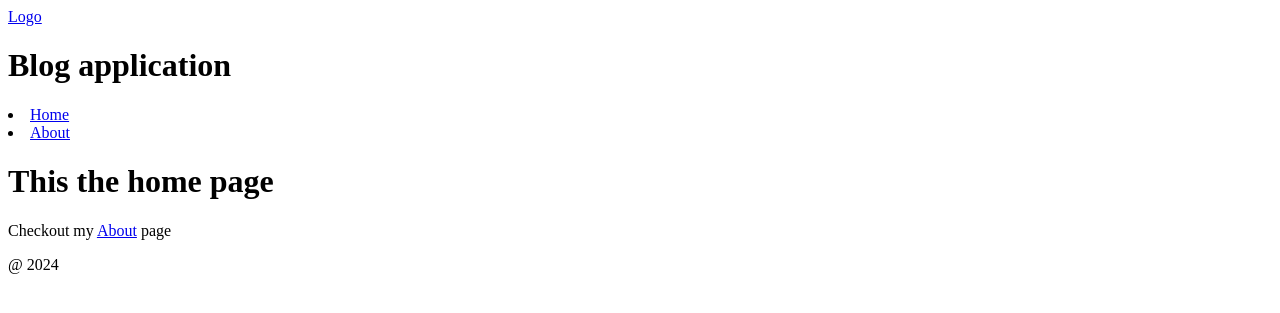
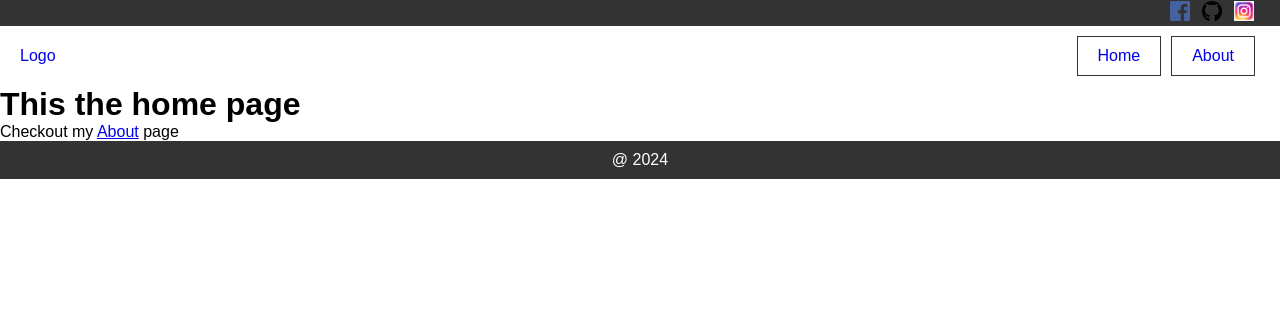
Before and after one commit to LionRouge1/blog_app_django, a Django app: page / in a window 1280 px wide. Shown: the top 313 px of the page. Run offline with Django 5.2, Linux system fonts and the light colour scheme.

Commit message:
Add image and styling

```diff
--- a/blog_app/settings.py
+++ b/blog_app/settings.py
@@ -117,6 +117,9 @@ USE_TZ = True
 # https://docs.djangoproject.com/en/5.0/howto/static-files/
 
 STATIC_URL = 'static/'
+STATICFILES_DIRS = [
+  BASE_DIR / 'static'
+]
 
 # Default primary key field type
 # https://docs.djangoproject.com/en/5.0/ref/settings/#default-auto-field
--- /dev/null
+++ b/static/css/style.css
@@ -0,0 +1,68 @@
+* {
+  padding: 0;
+  margin: 0;
+  box-sizing: border-box;
+  font-family: Arial, Helvetica, sans-serif;
+}
+
+header {
+  background-color: #333;
+  display: flex;
+  justify-content: end;
+}
+
+header a {
+  text-decoration: none;
+  padding: 5px;
+}
+
+nav {
+  display: flex;
+  justify-content: space-between;
+  align-items: center;
+  flex: 1;
+  padding: 10px;
+}
+
+nav a {
+  text-decoration: none;
+  padding: 10px;
+}
+
+header > ul img {
+  width: 20px;
+  height: 20px;
+}
+
+header > ul {
+  display: flex;
+  align-items: center;
+  margin-right: 20px;
+}
+
+nav ul {
+  display: flex;
+  justify-content: center;
+  align-items: center;
+  margin-right: 10px;
+}
+
+header li,
+nav li {
+  border: solid 1px #333;
+  padding: 10px;
+  margin: 0 5px;
+  list-style: none;
+}
+
+header > ul > li {
+  padding: 0;
+  margin: 0;
+}
+
+footer {
+  background-color: #333;
+  color: white;
+  padding: 10px 0;
+  text-align: center;
+}
--- a/templates/layout.html
+++ b/templates/layout.html
@@ -1,5 +1,6 @@
 <!DOCTYPE html>
 <html lang="en">
+{% load static %}
 <head>
   <meta charset="UTF-8">
   <meta name="viewport" content="width=device-width, initial-scale=1.0">
@@ -8,15 +9,22 @@
       Blog App
     {% endblock %}
   </title>
+  <link rel="stylesheet" href="{% static 'css/style.css' %}">
 </head>
 <body>
   <header>
-    <a href="{% url 'home' %}">Logo</a>
-    <h1>Blog application</h1>
+    <ul class="social-images">
+      <li><a href="#"><img src="{% static 'images/facebook.webp' %}" alt="facebook"></a></li>
+      <li><a href="#"><img src="{% static 'images/github.png' %}" alt="github"></a></li>
+      <li><a href="#"><img src="{% static 'images/instagram.webp' %}" alt="instagram"></a></li>
+    </ul>
   </header>
   <nav>
-    <li><a href="{% url 'home' %}">Home</a></li>
-    <li><a href="{% url 'about' %}">About</a></li>
+    <a href="{% url 'home' %}">Logo</a>
+    <ul>
+      <li><a href="{% url 'home' %}">Home</a></li>
+      <li><a href="{% url 'about' %}">About</a></li>
+    </ul>
   </nav>
   <main>
     {% block body %}
```
Also changed, not shown: static/images/facebook.webp (added), static/images/github.png (added), static/images/instagram.webp (added).
